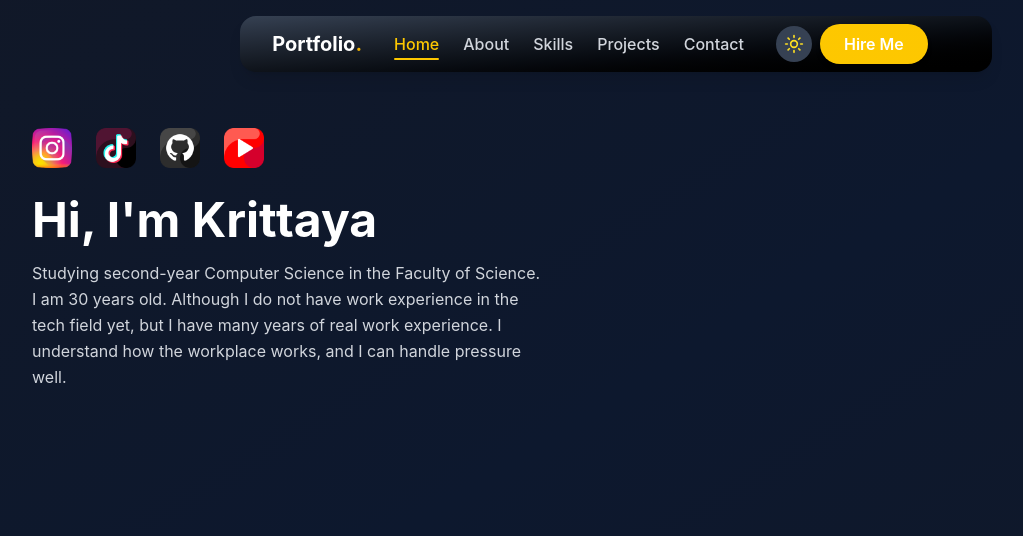
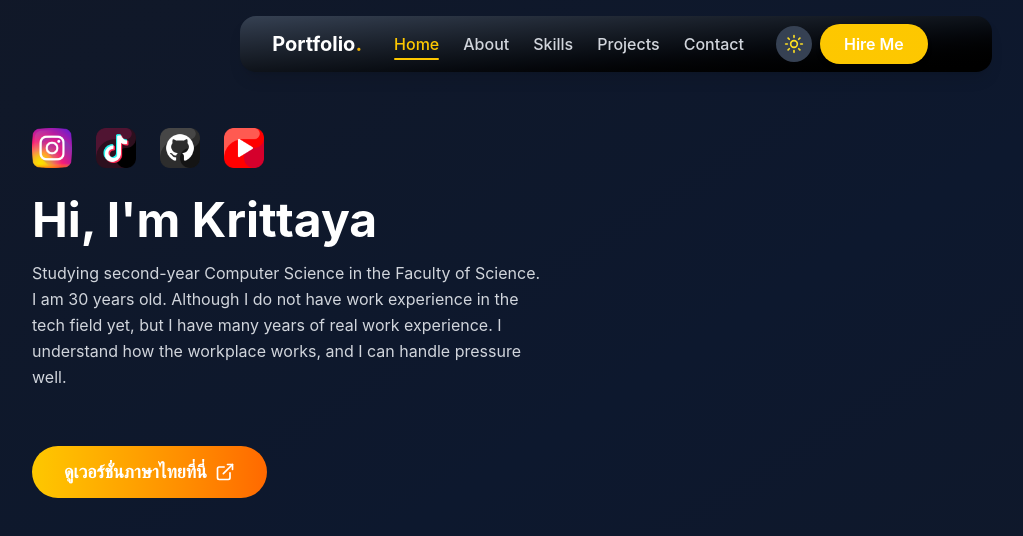
Before and after one commit to SmileCat42/SmileCat42.github.io, a React (Vite) app: page / in a window 1280 px wide. Shown: the top 536 px of the page, without its empty margins (24-1047 px from the left). Built offline with nearby package versions, Linux system fonts and the light colour scheme.

Commit message:
build link to thai version

```diff
--- a/src/App.jsx
+++ b/src/App.jsx
@@ -15,6 +15,10 @@
     });
     document.documentElement.classList.add('dark');
   }, []);
+
+  useEffect(() => {
+    AOS.refresh()
+  }, [darkMode])
 
   const toggleDarkMode = () => {
     const newMode = !darkMode;
--- a/src/component/Hero.jsx
+++ b/src/component/Hero.jsx
@@ -2,8 +2,9 @@
 import tiktok from '../assets/tiktok.png'
 import github from '../assets/github.png'
 import youtube from '../assets/youtube.png'
+import { ExternalLink } from "lucide-react";
 
-const Hero = ( darkMode) => {
+const Hero = ({ darkMode }) => {
     const socialIcons = [
         { icon: instagram, alt: 'Instagram'},
         { icon: tiktok, alt: 'tiktok'},
@@ -34,7 +35,7 @@
         <section
         id='home'
         data-aos='fade-up'
-        data-aos-delat='250'
+        data-aos-delay='250'
         className='body-font z-10'>
             <div className='container mx-auto flex px-4 sm:px-8 lg:px-14
             py-12 lg:py-32 flex-col lg:flex-row items-center justify-between
@@ -50,7 +51,7 @@
                             target='_blank'
                             data-aos-delay={`${400 + index * 100}`}
                             className='transform hover:scale-110
-                            transituin-transform duration-300'>
+                            transition-transform duration-300'>
                                 <img
                                 src={social.icon}
                                 alt={social.alt}
@@ -70,7 +71,7 @@
                     <p className={`mb-6 sm:mb-8 leading-relaxed max-w-md
                         sm:max-w-lg ${theme.textSecondary}`}
                         data-aos='fade-up'
-                        data-aos-dela='600'>
+                        data-aos-delay='600'>
                         Studying second-year Computer Science
                         in the Faculty of Science. I am 30 years old.
                          Although I do not have work experience in the tech
@@ -78,6 +79,27 @@
                           I understand how the workplace works, and I can handle
                            pressure well.
                     </p>
+                    {/* Buttons */}
+                    <div className='w-full pt-4 sm:pt-6'>
+                    <div className='flex flex-col sm:flex-row justify-center
+                    lg:justify-start gap-3 sm:gap-4'
+                    data-aos='fade-up'
+                    data-aos-delay='700'
+                    >
+                        <a
+                        href='google.co.th' className='w-full sm:w-auto'>
+                            <button className='w-full sm:w-auto
+                    inline-flex items-center justify-center text-white
+                    bg-linear-to-r from-yellow-400 to-orange-500 border-0
+                    py-3 px-6 sm:px-8 hover:shadow-[0_0_40px_rgb(255,165,0,0.7)]
+                    rounded-full text-base sm:text-lg font-semibold transition-all
+                    duration-300 tranform'>
+                        ดูเวอร์ชั่นภาษาไทยที่นี่
+                        <ExternalLink className='w-4 h-4 sm:h-5 sm:w-5 ml-2'/>
+                    </button>
+                        </a>
+                    </div>
+                    </div>
                 </div>
             </div>
         </section>
```
